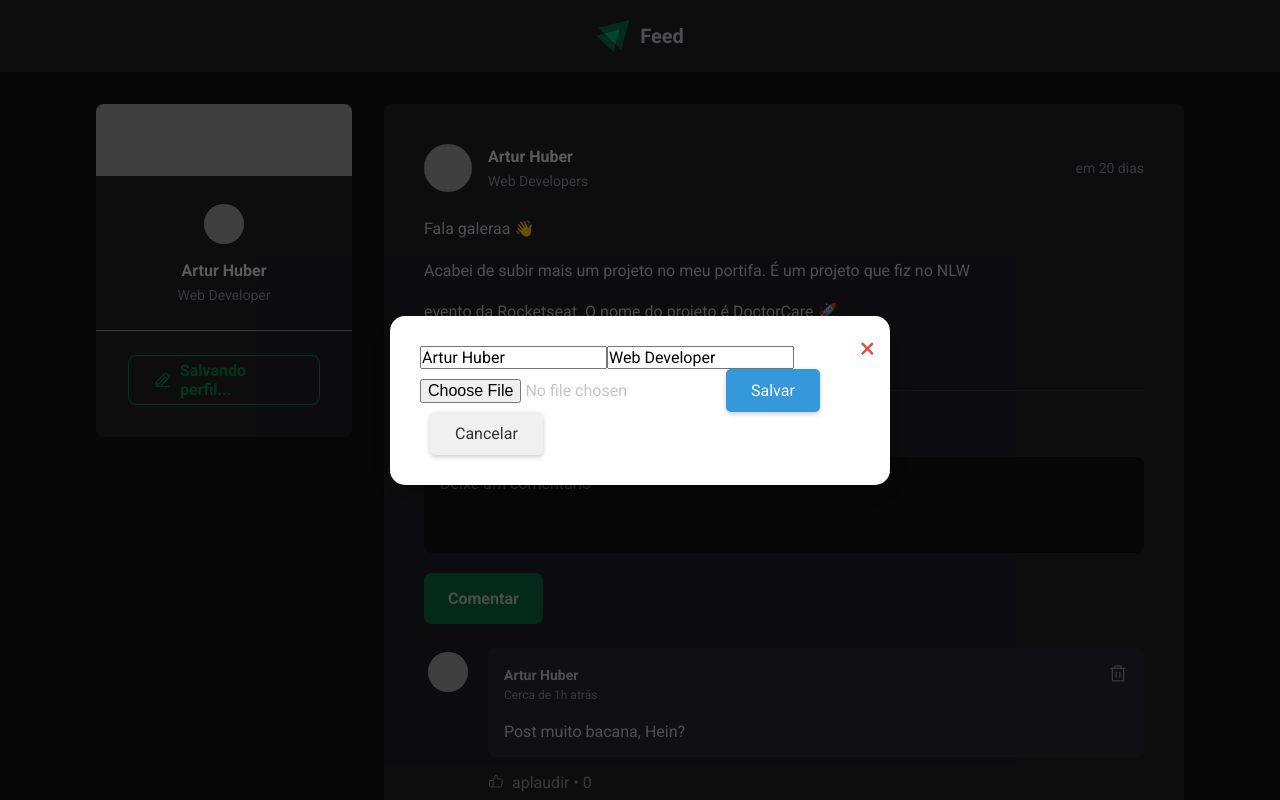
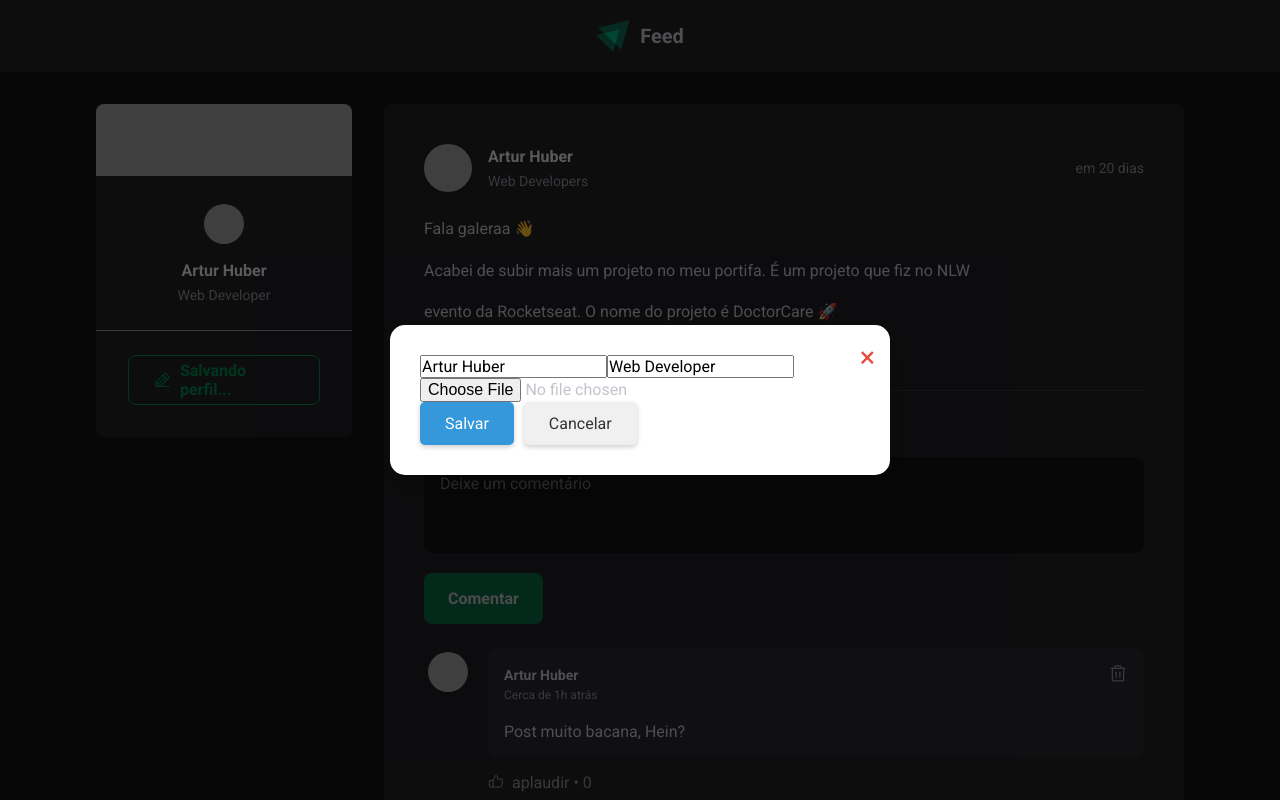
Before and after one commit to artur-debv/Feed, a React (Vite) app: page / in a window 1280 px wide. Both pictures are taken after a click on the link "Editar seu perfil". Shown: the top 800 px of the page. Built offline with nearby package versions, Linux system fonts and the light colour scheme; grey boxes are pictures that could not be loaded.

Commit message:
refactor: I changed the styling of the modal

```diff
--- a/src/Components/Sidebar.module.css
+++ b/src/Components/Sidebar.module.css
@@ -110,3 +110,7 @@
     transform: translateY(0); /* Retorna à posição original ao clicar */
     box-shadow: 0 1px 3px rgba(0, 0, 0, 0.1); /* Sombra reduzida ao clicar */
 }
+
+.styles.containers{
+    display: flex;
+}
--- a/src/Components/Sidebar.tsx
+++ b/src/Components/Sidebar.tsx
@@ -102,12 +102,14 @@ export function Sidebar() {
             className={styles.input}
           />
           {novaFoto && <img src={novaFoto} alt="Nova foto de perfil" className={styles.newAvatar} />}
+          <div className={styles.containers}>
           <button type="submit" className={styles.saveButton}>
             Salvar
           </button>
           <button type="button" onClick={toggleModal} className={styles.cancelButton}>
             Cancelar
           </button>
+          </div>
         </form>
       </Modal>
     </aside>
```
